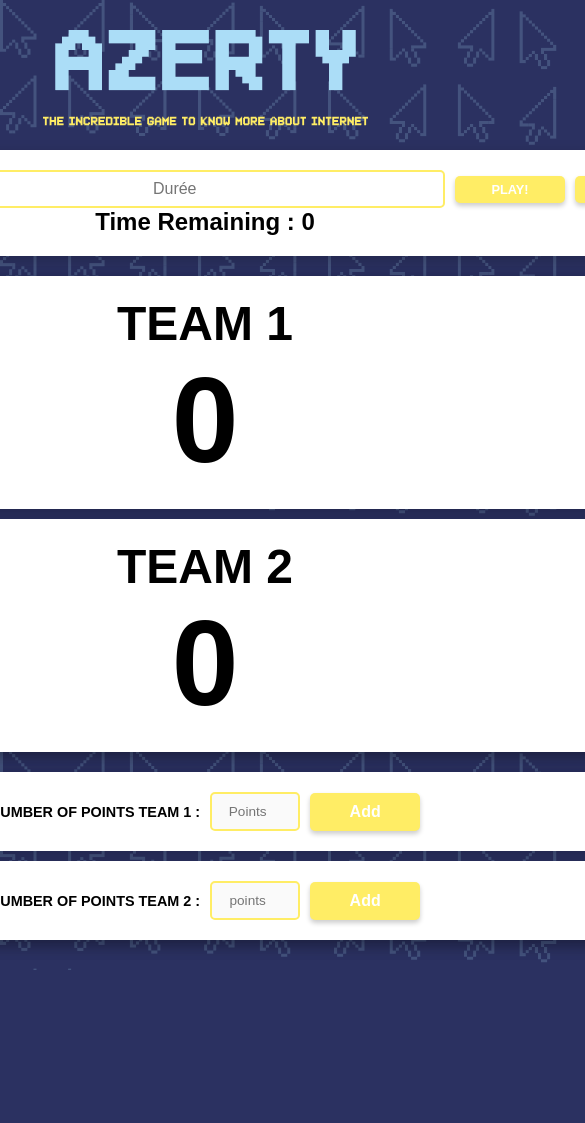
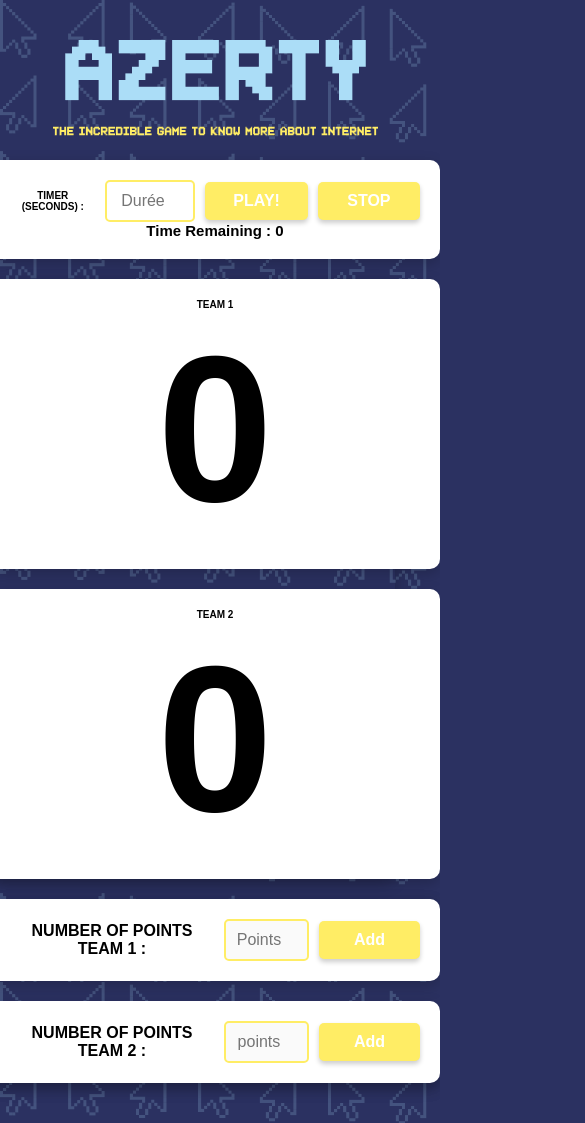
Before and after one commit to MKSOW/game, a plain HTML site: page index.html in a window 390 px wide. Shown: the top 1123 px of the page, 585 px wide, since content can reach past the window. Before the commit the page ends 970 px from the top, so only its background shows below. Drawn offline with Linux system fonts and the light colour scheme.

Commit message:
responsive

```diff
--- a/styles.css
+++ b/styles.css
@@ -14,34 +14,13 @@ body {
     justify-content: center;
     flex-direction: column;
     align-items: center;
-    min-height: 100vh; /* Assure que le corps couvre au moins 100% de la hauteur de la fenêtre */
+    min-height: 100vh;
     width: 100%;
     text-align: center;
     box-sizing: border-box;
 
     background-image: url('fond\ fleches.png');
 }
-
-
-/* Conteneur pour tout le contenu */
-/* .container {
-    width: 1200px;
-    height: 800px;
-    border: 1px solid red;
-    max-width: none;
-    margin: 0;
-    padding: 20px;
-    border-radius: 0;
-    box-shadow: none;
-    color: black;
-    display: flex;
-    flex-direction: column;
-    justify-content: center;
-    align-items: center;
-
-} */
-
-
 
 header {
     padding: 20px 0;
@@ -97,7 +76,7 @@ section {
     outline: none;
 }
 
-/* Bouton GO et STOP avec taille identique */
+/* Bouton PLAY et STOP avec taille identique */
 .timer-container .btn {
     background-color: #FFED65;
     color: white;
@@ -205,58 +184,69 @@ section {
 .nbrPoint-box .btn:hover {
     background-color: rgb(236, 179, 7);
 }
-@media (max-width: 768px) {
+
+
+ @media  ( max-width: 1500px) {
+    .timer,
     .scores,
     .points {
-        flex-direction: column;
-        gap: 15px;
+        width: 90%;
+
+
     }
+ }
 
-    .score-box,
-    .nbrPoint-box {
-        width: 100%;
-    }
-
-    header h1 {
-        font-size: 2.2rem; /* Réduit légèrement la taille */
-    }
-
-    .timer-container input {
-        font-size: 1rem;
-        padding: 8px;
-    }
-
-    .timer-container .btn {
-        font-size: 1rem;
-        padding: 10px 15px;
-    }
-}
-
-@media (max-width: 480px) {
-    body {
-        margin: 10px; /* Réduit les marges globales */
-    }
-
+ @media  ( max-width: 768px) {
+    .timer,
     .scores,
     .points {
-        gap: 10px; /* Réduit l'espacement entre éléments */
+        width: 90%;
+        display: flex;
+        flex-direction: column;
+
     }
+ }
 
-    .score-box .score {
-        font-size: 7.5rem; /* Taille légèrement réduite pour les scores */
+ @media (max-width: 650px) {
+
+    .timer,
+    .score-box,
+    .points {
+        width: 450px;
+
     }
+ }
 
-    .nbrPoint-box label {
-        font-size: 0.9rem;
+ @media (max-width: 535px) {
+
+    .timer,
+    .score-box,
+    .points {
+        width: 450px;
+        font-size: 10px;
+
     }
-
-    .nbrPoint-box input {
-        font-size: 0.85rem;
-        max-width: 90px; /* Réduit encore la largeur des champs */
+    .timer-container h2 {
+        font-size: 10px;
+        font-weight: bold;
     }
-
-    .timer-container .btn {
-        font-size: 0.8rem;
-        padding: 6px 12px; /* Ajuste les dimensions */
+    .score-box h3 {
+        font-size: 10px;
+        font-weight: bold;
+        text-transform: uppercase;
     }
-}
+    .timer{
+        display: flex;
+        flex-direction: column;
+    }
+    .timer-container input {
+        flex: 1;
+        min-width: 90px;
+        padding: 10px;
+        font-size: 1rem;
+        text-align: center;
+        border: 2px solid #FFED65;
+        border-radius: 5px;
+        outline: none;
+    }
+ }
```
